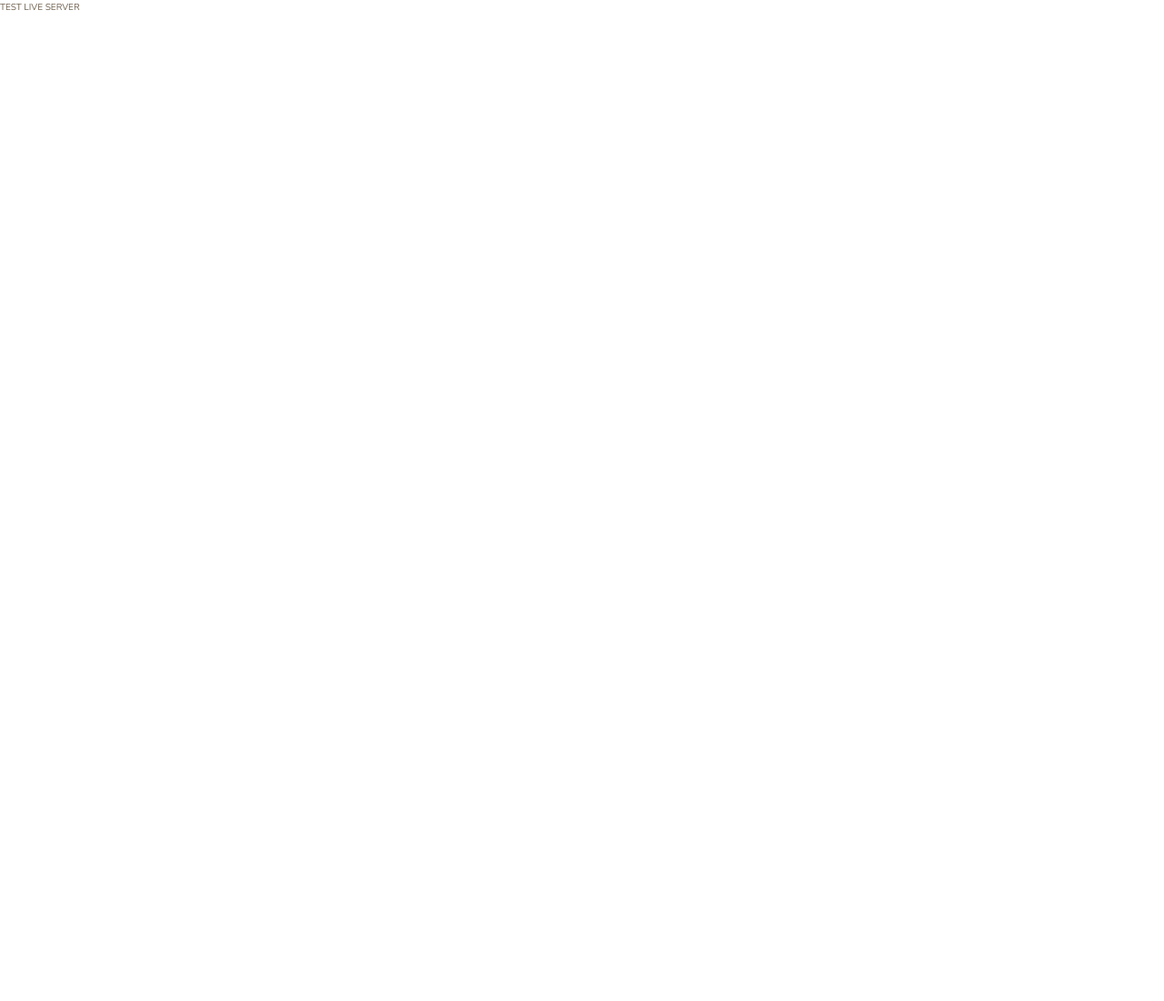
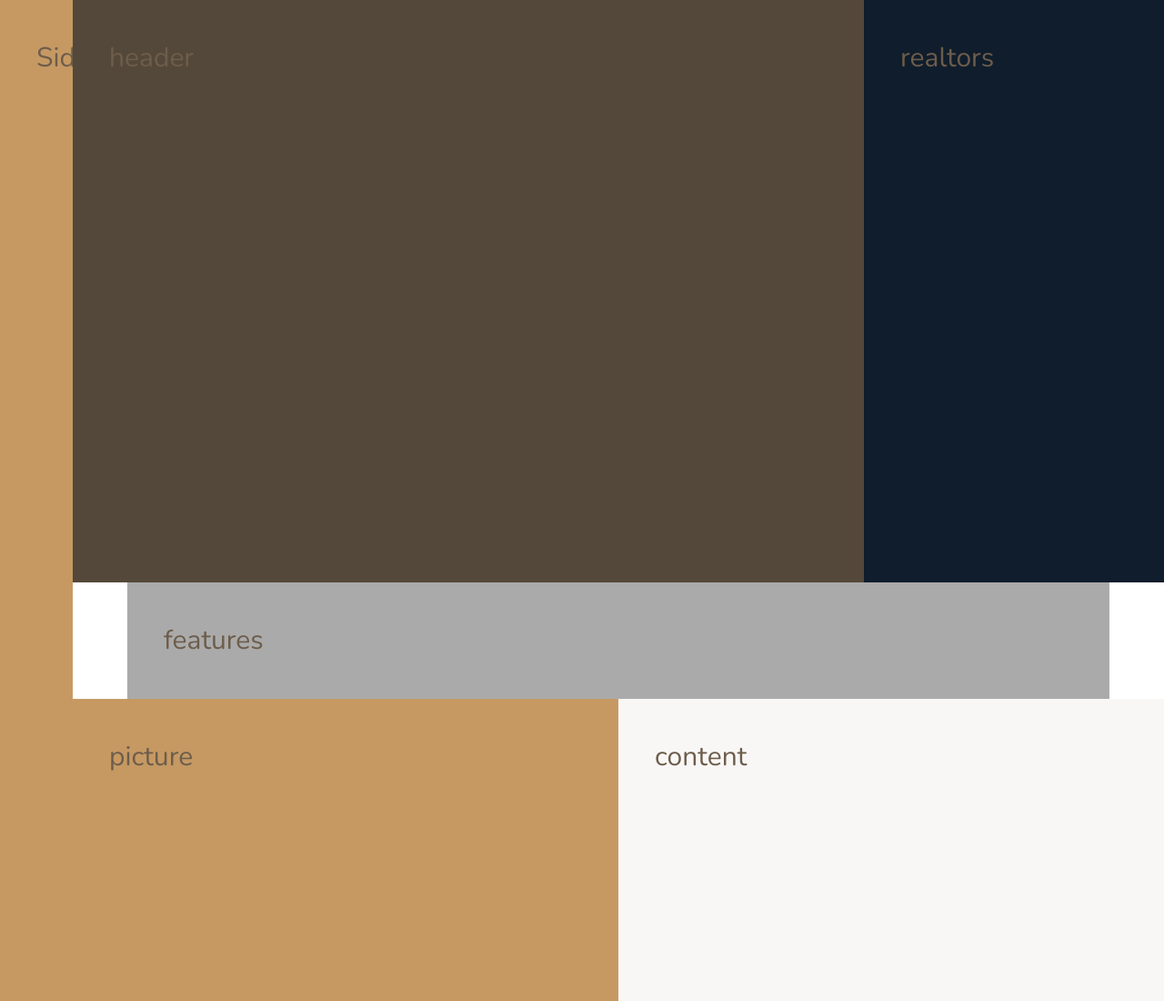
Before and after one commit to frontendnus/nexter, a website: page index.html in a window 1280 px wide. Shown: the top 1100 px of the page at 91% size. Before the commit the page ends 800 px from the top, so only its background shows below. Drawn offline with nearby package versions, Linux system fonts and the light colour scheme.

Commit message:
build overall layout

```diff
--- a/index.html
+++ b/index.html
@@ -9,6 +9,24 @@
     <title>Nexter &mdash; Your Home</title>
   </head>
   <body>
-    TEST LIVE SERVER
+    <div class="container">
+      <div class="sidebar">Sidebar</div>
+
+      <header class="header">header</header>
+
+      <div class="realtors">realtors</div>
+
+      <section class="features">features</section>
+
+      <div class="story__pictures">picture</div>
+
+      <div class="story__content">content</div>
+
+      <section class="home">home</section>
+
+      <section class="gallery">gallery</section>
+
+      <footer class="footer">footer</footer>
+    </div>
   </body>
 </html>
--- a/sass/_base.scss
+++ b/sass/_base.scss
@@ -19,3 +19,19 @@ body {
   color: var.$color-grey-dark-2;
   line-height: 1.6;
 }
+
+.container {
+  display: grid;
+  grid-template-rows: 80vh min-content 40vw repeat(3, min-content);
+  grid-template-columns:
+    [sidebar-start] 8rem [sidebar-end full-start] minmax(6rem, 1fr) [center-start] repeat(
+      8,
+      [col-start] minmax(min-content, 14rem) [col-end]
+    )
+    [center-end] minmax(6rem, 1fr) [full-end];
+
+  & > * {
+    padding: 4rem;
+    font-size: 3rem;
+  }
+}
--- a/sass/_features.scss
+++ b/sass/_features.scss
@@ -0,0 +1,6 @@
+@use "variable" as var;
+
+.features {
+  background-color: var.$color-grey-light-2;
+  grid-column: center-start / center-end;
+}
--- a/sass/_footer.scss
+++ b/sass/_footer.scss
@@ -0,0 +1,6 @@
+@use "variable" as var;
+
+.footer {
+  background-color: var.$color-secondary;
+  grid-column: full-start / full-end;
+}
--- a/sass/_gallery.scss
+++ b/sass/_gallery.scss
@@ -0,0 +1,6 @@
+@use "variable" as var;
+
+.gallery {
+  background-color: var.$color-grey-dark-1;
+  grid-column: full-start / full-end;
+}
--- a/sass/_header.scss
+++ b/sass/_header.scss
@@ -0,0 +1,6 @@
+@use "variable" as var;
+
+.header {
+  background-color: var.$color-grey-dark-1;
+  grid-column: full-start / col-end 6;
+}
--- a/sass/_home.scss
+++ b/sass/_home.scss
@@ -0,0 +1,6 @@
+@use "variable" as var;
+
+.home {
+  background-color: var.$color-secondary;
+  grid-column: center-start / center-end;
+}
--- a/sass/_realtors.scss
+++ b/sass/_realtors.scss
@@ -0,0 +1,6 @@
+@use "variable" as var;
+
+.realtors {
+  background-color: var.$color-secondary;
+  grid-column: col-start 7 / full-end;
+}
--- a/sass/_sidebar.scss
+++ b/sass/_sidebar.scss
@@ -0,0 +1,7 @@
+@use "variable" as var;
+
+.sidebar {
+  background-color: var.$color-primary;
+  grid-column: sidebar-start / sidebar-end;
+  grid-row: 1 / -1;
+}
--- a/sass/_story.scss
+++ b/sass/_story.scss
@@ -0,0 +1,13 @@
+@use "variable" as var;
+
+.story {
+  &__pictures {
+    background-color: var.$color-primary;
+    grid-column: full-start / col-end 4;
+  }
+
+  &__content {
+    background-color: var.$color-grey-light-1;
+    grid-column: col-start 5 / full-end;
+  }
+}
```
Also changed, not shown: sass/main.scss (+8 -8 lines), css/main.css, 1 other file.
